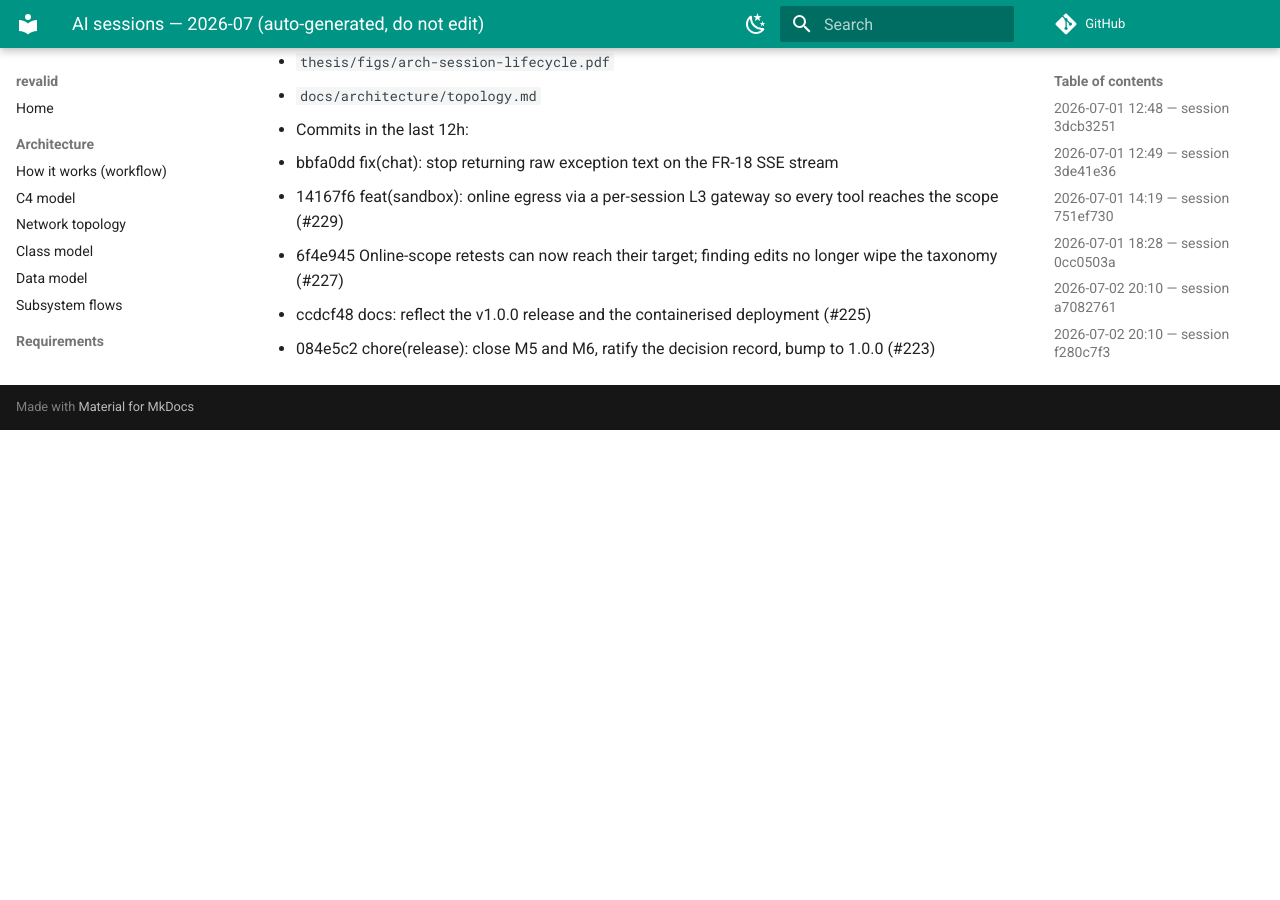
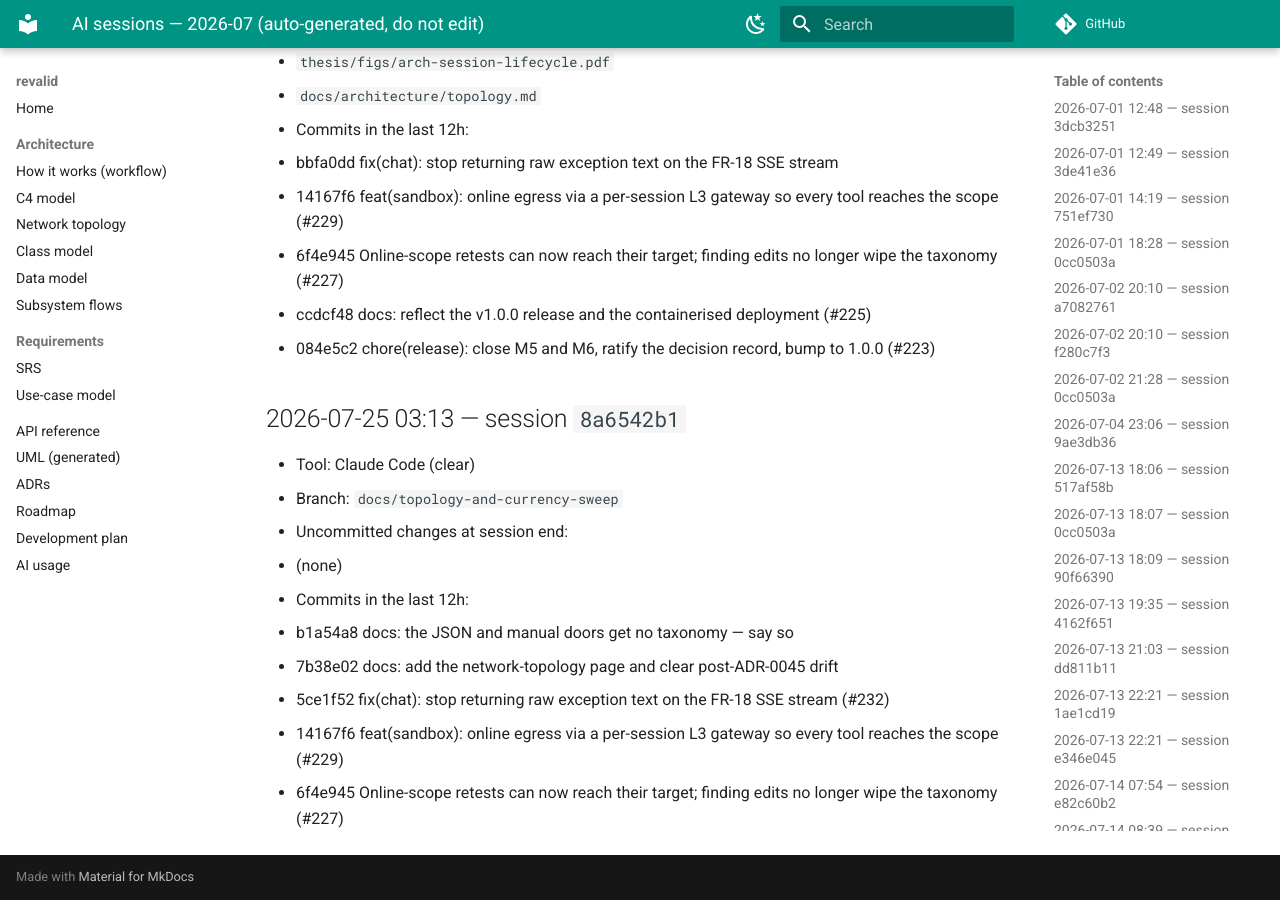
Before and after one commit to SelfishCoconut/revalid, an MkDocs documentation site: the page built from docs/ai-usage/sessions/2026-07.md, in a window 1280 px wide and 900 px high, scrolled down 44339 px. Built offline with MkDocs 1.6.1 and Material for MkDocs 9.7.7, drawn with Linux system fonts in a browser that asks for light colours; comment, search, counter and statistics services are not loaded; before the commit the page ends 44769 px from its top, so only the background shows below that.

Commit message:
docs(ai-usage): log the documentation currency-sweep session (#235)
Auto-appended by the session hook (Reglamento TFG 2026 §6 audit trail).

Co-authored-by: Claude Opus 4.8 <noreply@anthropic.com>

```diff
--- a/docs/ai-usage/sessions/2026-07.md
+++ b/docs/ai-usage/sessions/2026-07.md
@@ -1338,3 +1338,16 @@
   - 6f4e945 Online-scope retests can now reach their target; finding edits no longer wipe the taxonomy (#227)
   - ccdcf48 docs: reflect the v1.0.0 release and the containerised deployment (#225)
   - 084e5c2 chore(release): close M5 and M6, ratify the decision record, bump to 1.0.0 (#223)
+
+## 2026-07-25 03:13 — session `8a6542b1`
+
+- Tool: Claude Code (clear)
+- Branch: `docs/topology-and-currency-sweep`
+- Uncommitted changes at session end:
+  - (none)
+- Commits in the last 12h:
+  - b1a54a8 docs: the JSON and manual doors get no taxonomy — say so
+  - 7b38e02 docs: add the network-topology page and clear post-ADR-0045 drift
+  - 5ce1f52 fix(chat): stop returning raw exception text on the FR-18 SSE stream (#232)
+  - 14167f6 feat(sandbox): online egress via a per-session L3 gateway so every tool reaches the scope (#229)
+  - 6f4e945 Online-scope retests can now reach their target; finding edits no longer wipe the taxonomy (#227)
```
